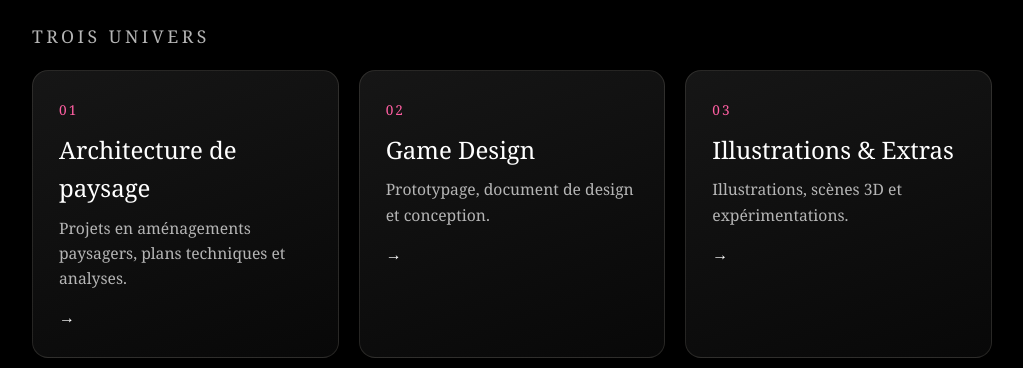
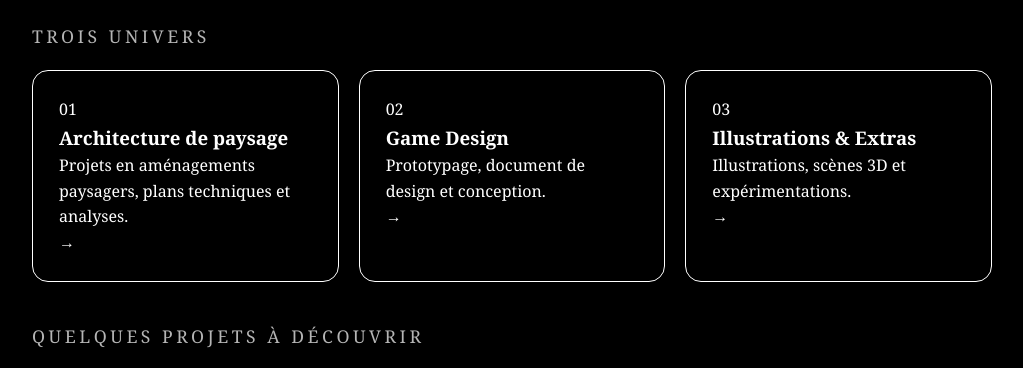
Before and after one commit to ShaunRise/Shaun-Gabriel-Dorleans, a plain HTML site: page index.html in a window 1280 px wide. Shown: the part 557-925 px from the top of the page, without its empty margins (128-1151 px from the left). Drawn offline with Linux system fonts and the light colour scheme.

Commit message:
Refactor card styles for improved appearance

```diff
--- a/index.html
+++ b/index.html
@@ -79,19 +79,17 @@
     h2 { font-size: 1.1rem; letter-spacing: .2em; text-transform: uppercase; color: var(--muted); font-weight: 400; margin: 40px 0 20px; }
     .cards { display: grid; grid-template-columns: repeat(auto-fit, minmax(260px, 1fr)); gap: 20px; }
     .card {
-      background: linear-gradient(160deg, var(--bg2), #080808);
-      border: 1px solid rgba(241,234,216,.12);
-      border-radius: 16px; padding: 26px;
-      text-decoration: none; color: inherit; display: block;
-      transition: transform .15s ease, border-color .2s, box-shadow .2s;
-      transform-style: preserve-3d;
-    }
-    .card:hover { border-color: var(--leaf); box-shadow: 0 16px 40px rgba(0,0,0,.4); }
-    .card .num { color: var(--accent); font-size: .85rem; letter-spacing: .15em; }
-    .card h3 { font-size: 1.5rem; font-weight: 400; margin: 8px 0; }
-    .card p { color: var(--muted); font-size: .98rem; }
-    .card .arrow { display: inline-block; margin-top: 14px; color: var(--leaf); transition: transform .2s; }
-    .card:hover .arrow { transform: translateX(8px); }
+  background: transparent;
+  border: 1px solid var(--ink);   /* contour blanc */
+  border-radius: 16px; padding: 26px;
+  text-decoration: none; color: inherit; display: block;
+  transition: transform .15s ease, background .2s, box-shadow .2s;
+  transform-style: preserve-3d;
+}
+.card:hover {
+  background: rgba(255,255,255,.04);
+  box-shadow: 0 0 24px rgba(255,255,255,.12);
+}
 
     /* Projets : accordéon */
     .projects { list-style: none; }
```
